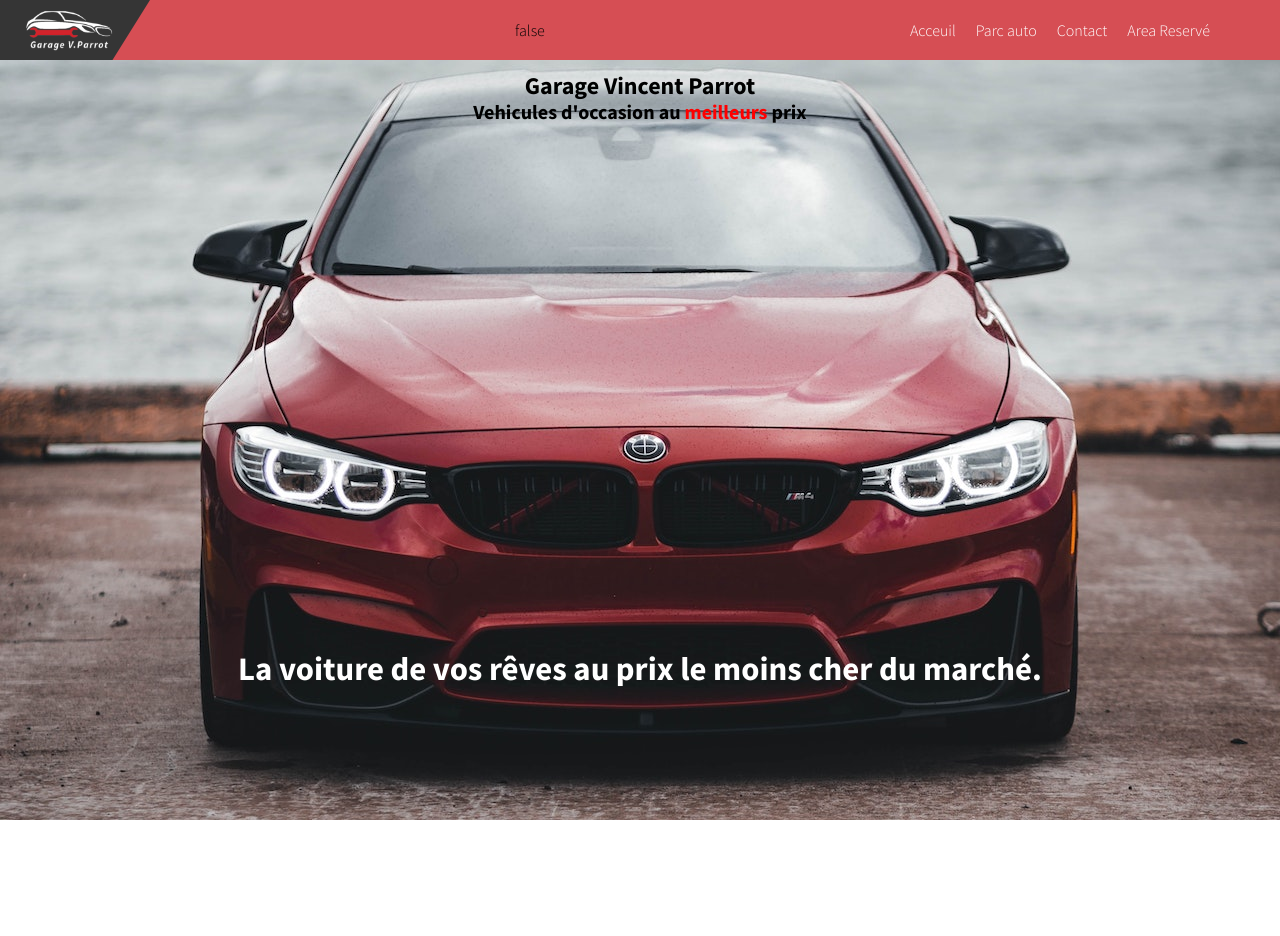
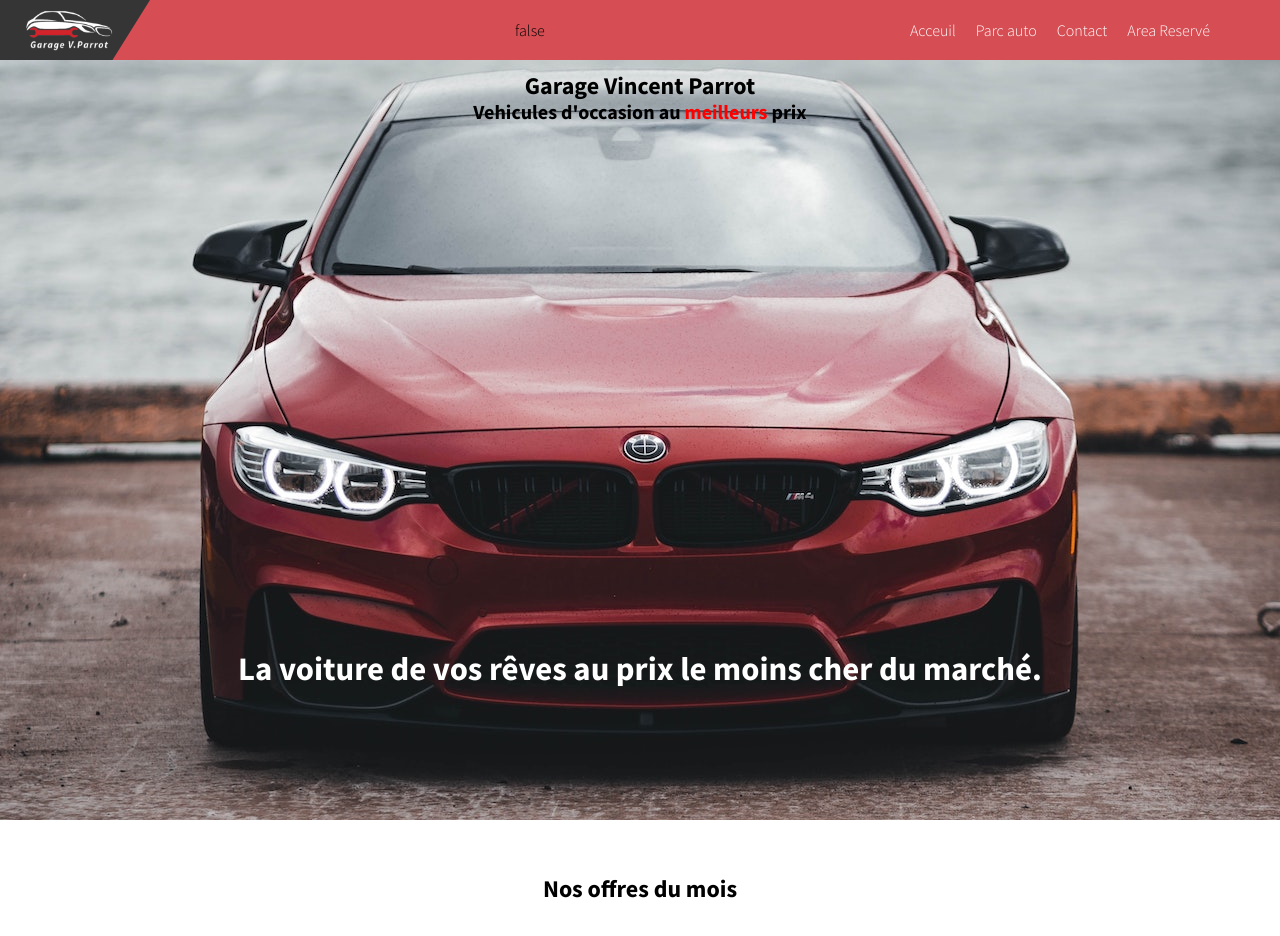
Before and after one commit to MarcoFormante/newGarageVincentParrot, a React (Create React App) app: page / in a window 1280 px wide. Shown: the top 936 px of the page. Before the commit the page ends 820 px from the top, so only its background shows below. Built offline with nearby package versions, Linux system fonts and the light colour scheme.

Commit message:
add & config  section title (h3)

```diff
--- /dev/null
+++ b/src/components/pages/Home/HeroHome.js
@@ -0,0 +1,14 @@
+import React from 'react'
+
+const HeroHome = () => {
+  return (
+    <div>
+       <figure className='hero_home'>
+        <h2 className="page_title_home">Vehicules d'occasion au <span>meilleurs</span> prix</h2>
+        <figcaption className='hero_home_caption'>La voiture de vos rêves au prix le moins cher du marché.</figcaption>
+      </figure>
+    </div>
+  )
+}
+
+export default HeroHome
--- a/src/components/pages/Home/Home.js
+++ b/src/components/pages/Home/Home.js
@@ -1,5 +1,5 @@
 import React, { useEffect } from 'react'
-
+import HeroHome from './HeroHome'
 
 const Home = ({ pageTitle }) => {
   useEffect(() => {
@@ -8,12 +8,8 @@ const Home = ({ pageTitle }) => {
 
   return (
     <div>
-
-      <figure className='hero_home'>
-        <h2 className="page_title_home">Vehicules d'occasion au <span>meilleurs</span> prix</h2>
-        <figcaption className='hero_home_caption'>La voiture de vos rêves au prix le moins cher du marché.</figcaption>
-      </figure>
-
+      <HeroHome />
+        <h3 className='section_title'>Nos offres du mois</h3>
     </div>
   )
 }
--- a/src/stylesheets/base/_base.scss
+++ b/src/stylesheets/base/_base.scss
@@ -25,3 +25,9 @@ h1{
   margin: 0;
   padding: 0;
 }
+
+h3.section_title{
+  font-size: 24px;
+  text-align: center;
+  margin: 55px 0;
+}
--- a/src/stylesheets/index.css
+++ b/src/stylesheets/index.css
@@ -530,4 +530,10 @@ a {
 h1 {
   margin: 0;
   padding: 0;
+}
+
+h3.section_title {
+  font-size: 24px;
+  text-align: center;
+  margin: 55px 0;
 }/*# sourceMappingURL=index.css.map */
```
Also changed, not shown: src/components/CarCard/CarCard.js (added, +11 -0 lines), src/stylesheets/components/_car-card.scss (added), 1 other file (tests, documents, lock files or other folders).
